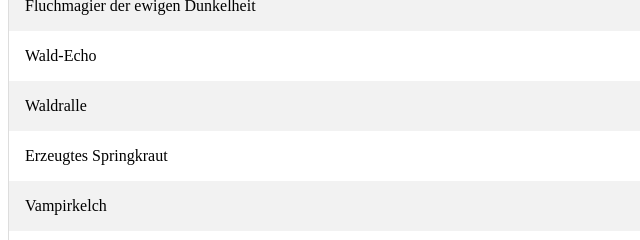
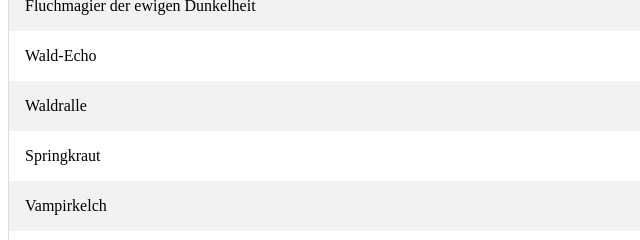
Before and after one commit to e-reiter/kupojagd, a plain HTML site: page index.html in a window 1280 px wide. Shown: the part 5460-5700 px from the top of the page, 0-640 px from the left. Drawn offline with Linux system fonts and the light colour scheme.

Commit message:
Update index.html

```diff
--- a/index.html
+++ b/index.html
@@ -171,7 +171,7 @@
 <tr><td>Fluchmagier der ewigen Dunkelheit </td><td>6/16</td></tr>
 <tr><td>Wald-Echo </td><td>25/28</td></tr>
 <tr><td>Waldralle </td><td>22/7</td></tr>
-<tr><td>Erzeugtes Springkraut </td><td>32/24</td></tr>
+<tr><td>Springkraut </td><td>32/24</td></tr>
 <tr><td>Vampirkelch </td><td>9/21</td></tr>
 <tr><td>Waldfledermaus </td><td>8/15</td></tr>
 <tr><td>Blauantilopenkuh </td><td>32/21</td></tr>
```
